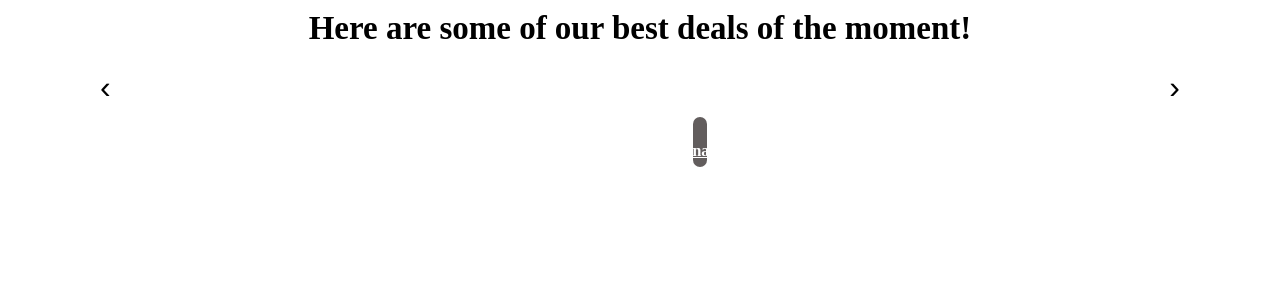
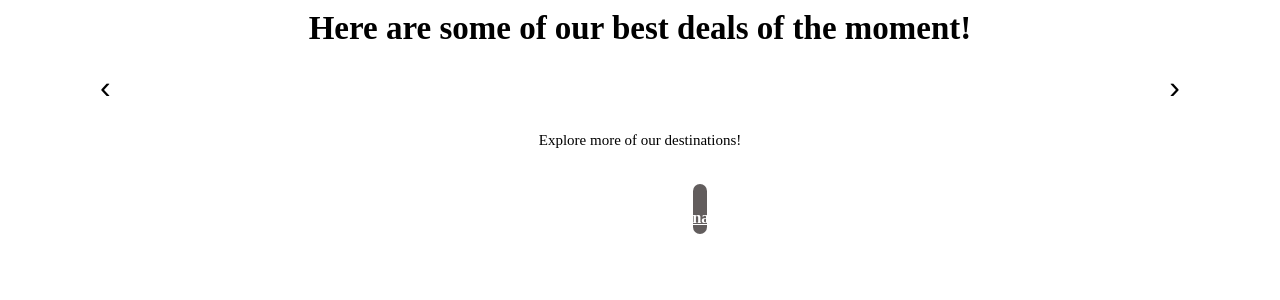
Before and after one commit to sarapojaku/Atlas_Travel, a PHP site: page /dest.php in a window 1280 px wide. Shown: the top 300 px of the page. Run offline with PHP 8.4, Linux system fonts and the light colour scheme; data that the repository does not hold is empty.

Commit message:
Update dest.php

```diff
--- a/dest.php
+++ b/dest.php
@@ -132,7 +132,7 @@ $imagePath = "uploads/";
     justify-content: center;
     background: var(--bg);
     color: #ffffff;
-    margin: 20px 685px;
+    margin: 10px 685px;
     padding: 7px;
     font-weight: bold;
     border-radius: 20px;
@@ -143,11 +143,16 @@ $imagePath = "uploads/";
     transform: scale(1.05);
     box-shadow: 0 8px 25px rgba(0, 0, 0, 0.15);
   }
+  h6 {
+    text-align: center;
+    font-weight: lighter;
+    font-size: 15px;
+  }
   </style>
 </head>
 <body>
   <h5>Here are some of our best deals of the moment!</h5>
-  <div class="carousel-container">
+  <div id="deal" class="carousel-container">
     <div class="deals" id="deals">
       <?php foreach($destinations as $dest): ?>
         <div class="deal">
@@ -165,7 +170,7 @@ $imagePath = "uploads/";
     <button class="arrow left" onclick="prevDeal()">&#8249;</button>
     <button class="arrow right" onclick="nextDeal()">&#8250;</button>
   </div>
-
+  <h6>Explore more of our destinations!</h6>
   <a href="allDest.php" class="allDest">All Destinations</a>
 
 
```
